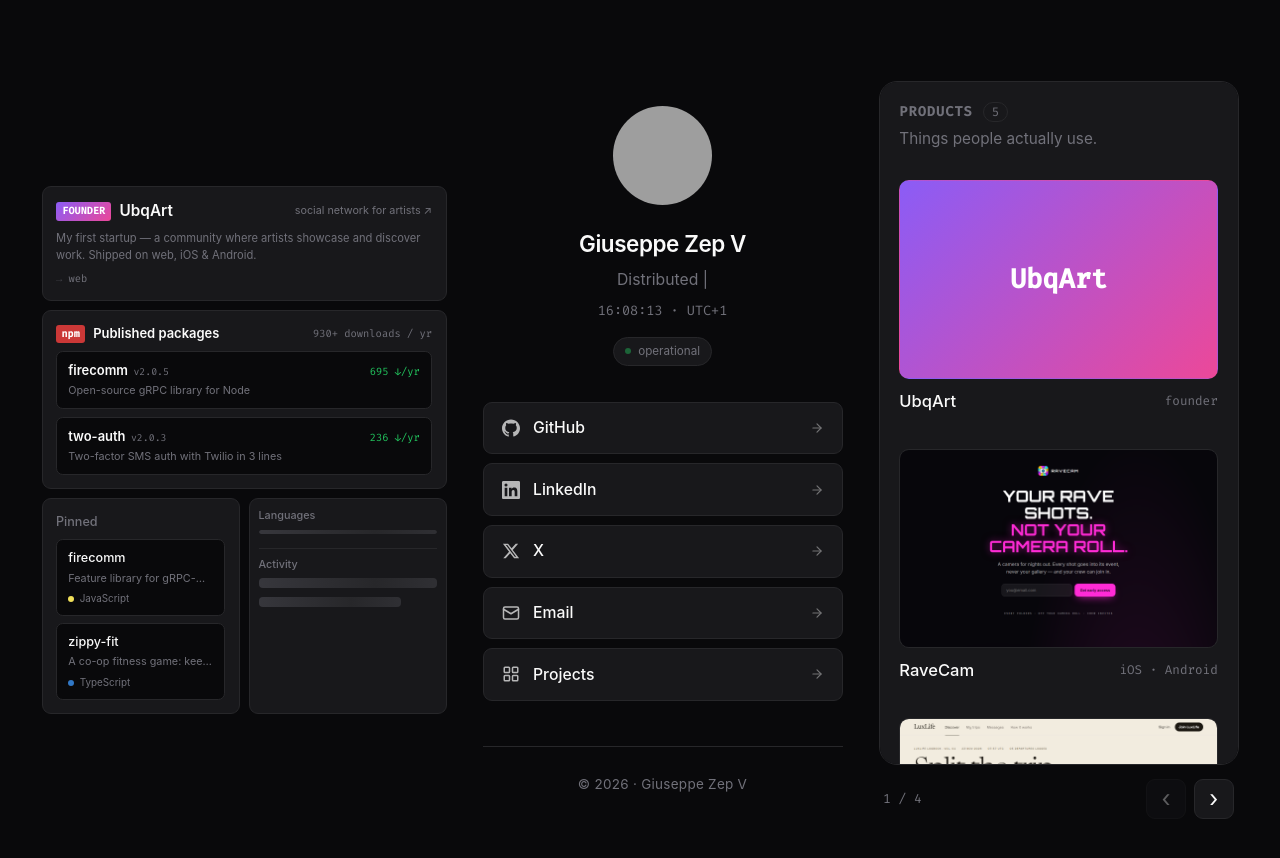
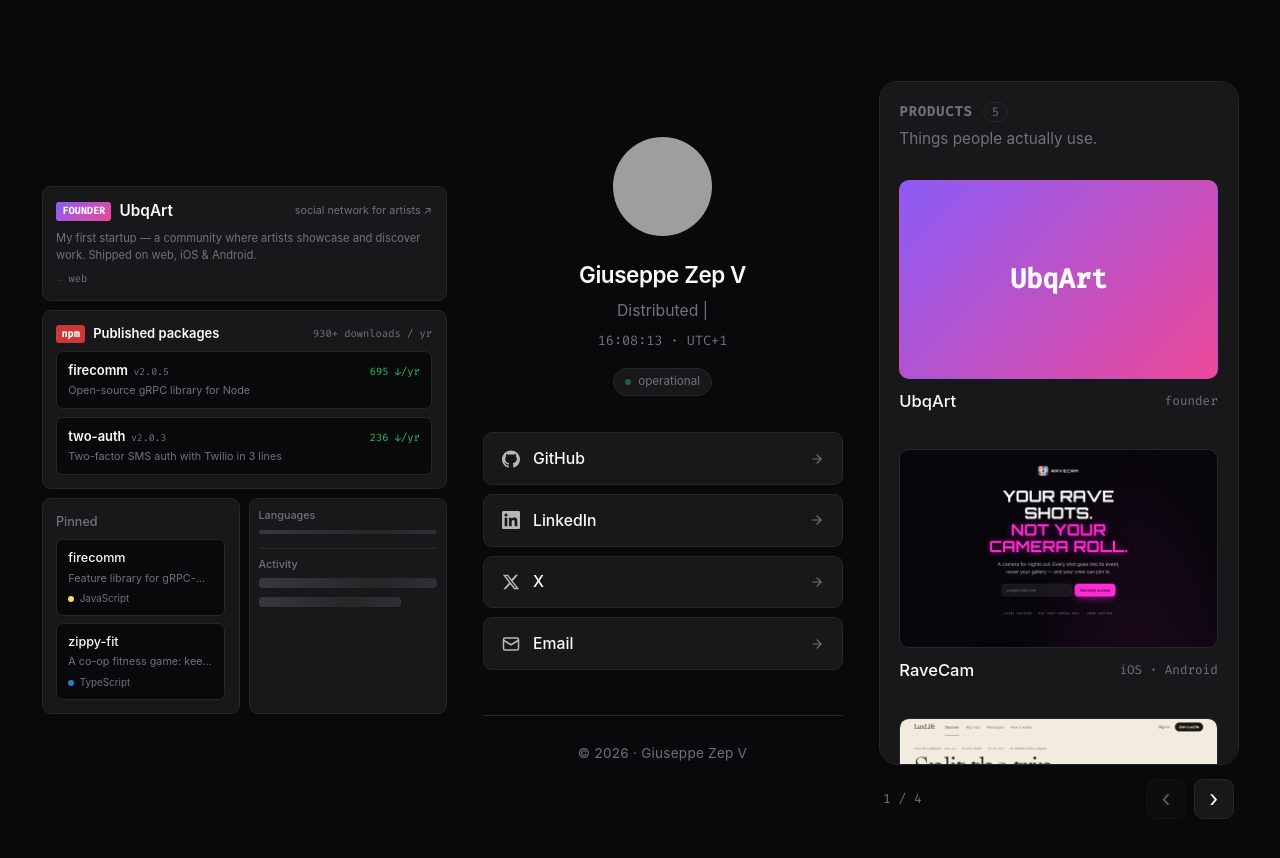
Before and after one commit to zepvalue/zepvalue.github.io, a Jekyll site: the page built from index.md, in a window 1280 px wide. Shown: the top 858 px of the page. Built offline with Jekyll 4.4.1, drawn with Linux system fonts in a browser that asks for light colours; grey boxes are pictures that could not be loaded.

Commit message:
feat: remove Projects link row from home

```diff
--- a/_config.yml
+++ b/_config.yml
@@ -41,9 +41,6 @@ links:
   - label: Email
     icon: email
     url: mailto:zepvalue@gmail.com
-  - label: Projects
-    icon: apps
-    url: /apps/
 
 # ── Left sidebar: pinned repositories (newest/most relevant first) ──────────
 # leave empty to let the GitHub card auto-fill from your public repos.
```
Also changed, not shown: 1 other file.
